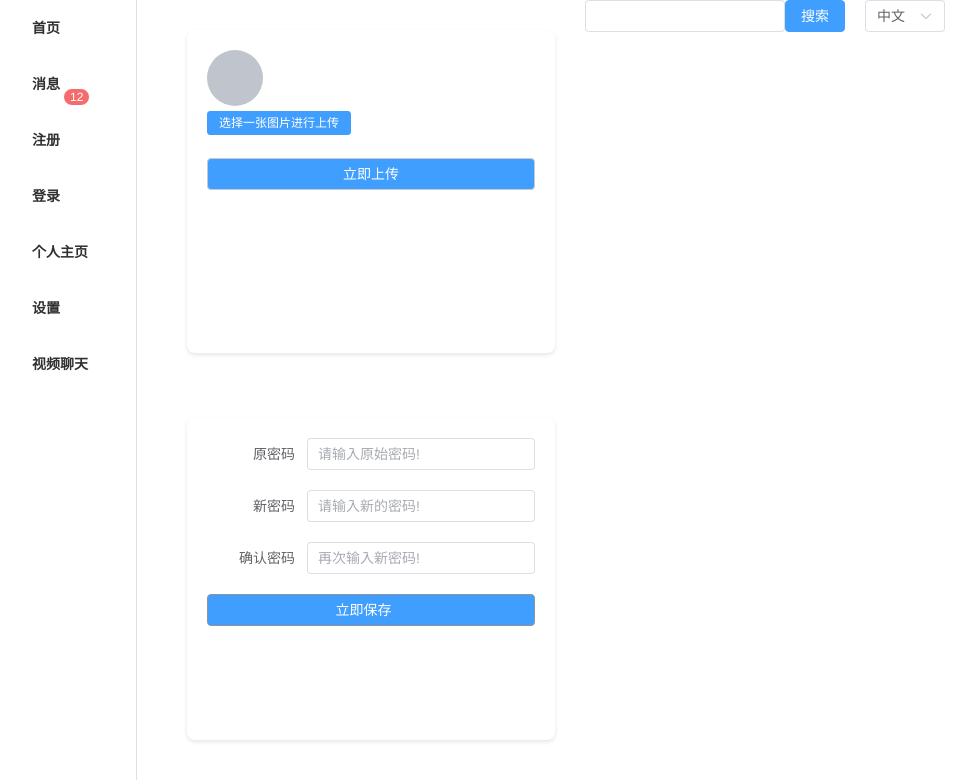
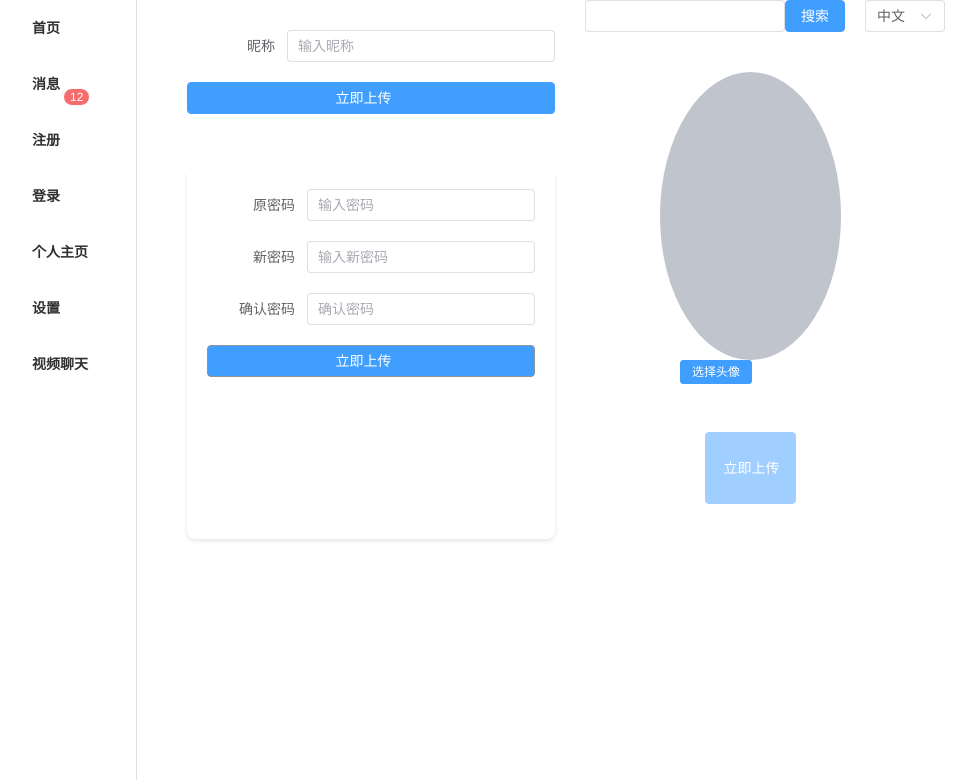
Before and after one commit to Decken033/community, a Vue app: page /settings in a window 1280 px wide. Shown: the top 780 px of the page, without its empty margins (183-1159 px from the left). Built offline with nearby package versions, Linux system fonts and the light colour scheme.

Commit message:
修改settings

```diff
--- a/src/css/views/Settings.css
+++ b/src/css/views/Settings.css
@@ -12,7 +12,7 @@
     background-color: white;
     width: 100%;
     height: 100%;
-    overflow: hidden;
+    /*overflow: hidden;*/
 }
 
 .search-bar {
@@ -21,7 +21,6 @@
 }
 
 .el-main {
-//background-color: rgb(244, 247, 236);
     background-color: white;
     padding-top: 0px;
     width: 35%;
@@ -229,3 +228,33 @@
     color: white;
     magin-top: 40px;
 }
+
+.el-avatar{
+    width: 40%;
+    height: 40%;
+    text-align: left;
+    color: white;
+    margin-left: 75px;
+    margin-top: 40px;
+}
+
+
+.upload-demo{
+    width: 30%;
+    height: 10%;
+    text-align: left;
+    color: white;
+    margin-left: 95px;
+    justify-content: right;
+
+}
+
+
+.uploadnow{
+    width: 20%;
+    height: 10%;
+    text-align: left;
+    color: white;
+    margin-left: 120px;
+    justify-content: right;
+}
--- a/src/lang/en.js
+++ b/src/lang/en.js
@@ -25,5 +25,15 @@ export default {
     notification: 'System Notification',
     publishtime: 'Published at',
     friendmessage: 'Friend Message',
+    nickname: 'Nickname',
+    enterNickname: 'Enter Nickname',
+    originalPassword: 'Original',
+    enterOriginalPassword: 'EnterOriginal Password',
+    newPassword: 'New',
+    enterNewPassword: 'enter New Password',
+    confirmPassword: 'Confirm',
+    enterConfirmPassword: 'enterConfirm',
+    seletcAvatar: 'Select Avatar',
+    uploadnow: 'Upload Now',
   }
 };
--- a/src/lang/i18nhelper.js
+++ b/src/lang/i18nhelper.js
@@ -1,8 +1,8 @@
-import { computed } from 'vue';
-import { useI18n } from 'vue-i18n';
+import {computed} from 'vue';
+import {useI18n} from 'vue-i18n';
 
 export function useCommonTranslations() {
-  const { t } = useI18n();
+    const {t} = useI18n();
 
     // 使用 computed 来确保翻译内容在语言切换时自动更新
     const home = computed(() => t('message.home'));
@@ -31,6 +31,20 @@ export function useCommonTranslations() {
     const notification = computed(() => t('message.notification'));
     const publishtime = computed(() => t('message.publishtime'));
     const friendmessage = computed(() => t('message.friendmessage'));
+
+    // settings
+    const nickname = computed(() => t('message.nickname'));
+    const enterNickname = computed(() => t('message.enterNickname'));
+    const originalPassword = computed(() => t('message.originalPassword'));
+    const enterOriginalPassword = computed(() => t('message.enterOriginalPassword'));
+    const newPassword = computed(() => t('message.newPassword'));
+    const enterNewPassword = computed(() => t('message.enterNewPassword'));
+    const confirmPassword = computed(() => t('message.confirmPassword'));
+    const enterConfirmPassword = computed(() => t('message.enterConfirmPassword'));
+    const seletcAvatar = computed(() => t('message.seletcAvatar'));
+    const uploadnow = computed(() => t('message.uploadnow'));
+
+
     return {
         home,
         news,
@@ -58,5 +72,15 @@ export function useCommonTranslations() {
         notification,
         publishtime,
         friendmessage,
+        nickname,
+        enterNickname,
+        originalPassword,
+        enterOriginalPassword,
+        newPassword,
+        enterNewPassword,
+        confirmPassword,
+        enterConfirmPassword,
+        seletcAvatar,
+        uploadnow,
     };
 }
--- a/src/lang/sp.js
+++ b/src/lang/sp.js
@@ -25,5 +25,15 @@ export default {
     notification:'Notificaciones del Sistema',
     publishtime:'Publicado en',
     friendmessage:'Mensajes de amigos',
+    nickname:'Apodo',
+    enterNickname:'Ingrese apodo',
+    originalPassword:'Contraseña original',
+    enterOriginalPassword:'Ingrese contraseña original',
+    newPassword:'Nueva contraseña',
+    enterNewPassword:'Ingresenueva',
+    confirmPassword:'Confirmar',
+    enterConfirmPassword:'confirmar',
+    seletcAvatar:'Seleccionar Avatar',
+    uploadnow:'Subir ahora',
   }
 };
--- a/src/lang/zh.js
+++ b/src/lang/zh.js
@@ -25,5 +25,16 @@ export default {
     notification: '系统通知',
     publishtime: '发布于',
     friendmessage: '好友消息',
+    nickname: '昵称',
+    enterNickname: '输入昵称',
+    originalPassword: '原密码',
+    enterOriginalPassword: '输入原密码',
+    newPassword: '新密码',
+    enterNewPassword: '输入新密码',
+    confirmPassword: '确认密码',
+    enterConfirmPassword: '确认密码',
+    seletcAvatar: '选择头像',
+    uploadnow: '立即上传',
+
   }
 };
--- a/src/views/settings/Settings.vue
+++ b/src/views/settings/Settings.vue
@@ -98,8 +98,7 @@ const deactivateAccount = () => {
   console.log('Deactivate account clicked')
 }
 
-//默认头像
-// const avatarUrl = ref('/images/avatar.png');
+
 
 
 //上传图片
@@ -149,6 +148,28 @@ const uploadLocal = async () => {
     ElMessage.error('图片上传失败');
   }
 };
+
+
+//修改昵称
+const nickname = ref('');
+const changeNickname = async () => {
+  try {
+    // Assuming you have an API endpoint to update the nickname
+    const response = await axios.post('/api/change-nickname', {
+      nickname: nickname.value,
+    });
+
+    if (response.status === 200) {
+      ElMessage.success('昵称已修改');
+    } else {
+      ElMessage.error('修改昵称失败');
+    }
+  } catch (error) {
+    ElMessage.error('修改昵称时出错');
+    console.error('Error changing nickname:', error);
+  }
+};
+
 </script>
 
 
@@ -206,46 +227,35 @@ const uploadLocal = async () => {
     <!-- 内容 -->
     <el-main>
       <el-container class="main-container">
-        <!-- 上传头像 -->
-        <!--        <h6 class="text-left text-info border-bottom pb-2">上传头像</h6>-->
 
-        <el-form class="main-form1" @submit.prevent="uploadLocal">
-          <el-avatar :src="avatarUrl" size="large" shape="circle" icon="el-icon-user"/>
 
+        <el-form class="form-changenickname" @submit.prevent="changeNickname">
+          <el-form-item :label="translations.nickname.value" label-width="100px">
+            <el-input v-model="nickname" :placeholder="translations.enterNickname.value" required></el-input>
+          </el-form-item>
           <el-form-item>
-            <el-upload
-                class="upload-demo"
-                :show-file-list="false"
-                :on-change="handleFileChange"
-                :before-upload="beforeAvatarUpload"
-            >
-              <el-button size="small" type="primary">选择一张图片进行上传</el-button>
-            </el-upload>
-          </el-form-item>
-
-          <el-form-item>
-            <el-button type="info" native-type="submit" :disabled="!imageSelected">立即上传</el-button>
+            <el-button type="primary" class="el-sub-menu" native-type="submit"> {{translations.uploadnow}}  </el-button>
           </el-form-item>
         </el-form>
-
 
         <!-- 修改密码 -->
 
         <el-form class="main-form3" @submit.prevent="changePassword">
-          <el-form-item label="原密码" label-width="100px">
-            <el-input v-model="password.oldPassword" type="password" placeholder="请输入原始密码!" required></el-input>
+          <el-form-item :label=translations.originalPassword.value label-width="100px">
+            <el-input v-model="password.oldPassword" type="password" :placeholder=translations.enterPassword.value required></el-input>
           </el-form-item>
-          <el-form-item label="新密码" label-width="100px">
-            <el-input v-model="password.newPassword" type="password" placeholder="请输入新的密码!" required></el-input>
+          <el-form-item :label=translations.newPassword.value label-width="100px">
+            <el-input v-model="password.newPassword" type="password" :placeholder=translations.enterNewPassword.value required></el-input>
           </el-form-item>
-          <el-form-item label="确认密码" label-width="100px">
-            <el-input v-model="password.confirmPassword" type="password" placeholder="再次输入新密码!"
+          <el-form-item :label=translations.enterConfirmPassword.value label-width="100px">
+            <el-input v-model="password.confirmPassword" type="password" :placeholder=translations.enterConfirmPassword.value
                       required></el-input>
           </el-form-item>
           <el-form-item>
-            <el-button type="info" class="el-sub-menu" native-type="submit">立即保存</el-button>
+            <el-button type="info" class="el-sub-menu" native-type="submit">{{translations.uploadnow}}</el-button>
           </el-form-item>
         </el-form>
+
       </el-container>
 
       <!--      <el-menu-->
@@ -281,6 +291,20 @@ const uploadLocal = async () => {
         </el-select>
 
 
+          <el-avatar :src="avatarUrl" size="large" shape="circle" icon="el-icon-user"/>
+<!--        <el-form class="main-form1" @submit.prevent="uploadLocal">-->
+            <el-upload
+                class="upload-demo"
+                :show-file-list="false"
+                :on-change="handleFileChange"
+                :before-upload="beforeAvatarUpload"
+            >
+              <el-button size="small" class="selectpicture"   type="primary">{{ translations.seletcAvatar }}</el-button>
+            </el-upload>
+<!--          <el-form-item>-->
+            <el-button type="primary" class="uploadnow"   native-type="submit" :disabled="!imageSelected">{{ translations.uploadnow }}</el-button>
+<!--          </el-form-item>-->
+<!--        </el-form>-->
         <!--        <el-menu class="account-menu">-->
         <!--          <el-menu-item>-->
         <!--            <el-icon><el-icon-user /></el-icon>-->
```
Lines whose indentation alone changed are shown as unchanged.
